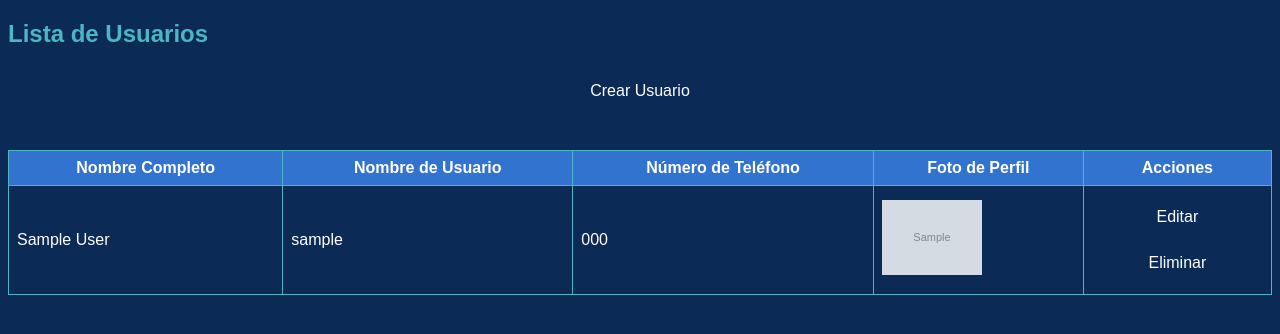
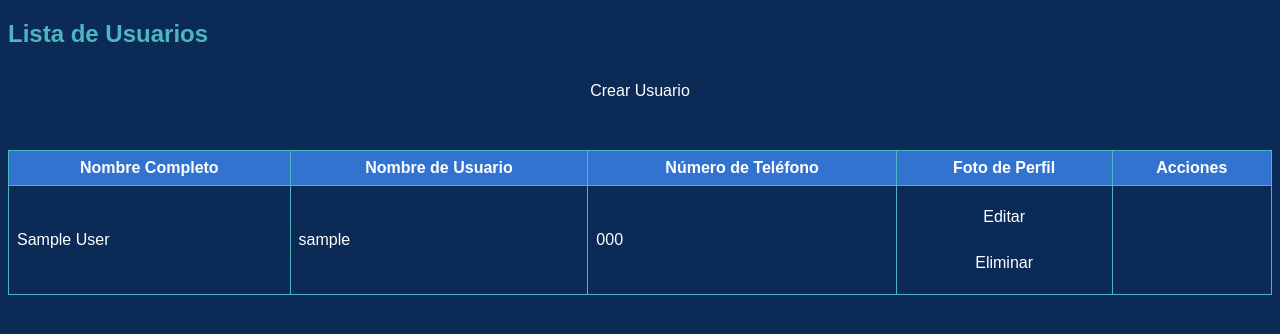
Before and after one commit to carlitos577/servident_shop, a Django app: page /dashboard/usuarios/ in a window 1280 px wide. Shown: the part 67-401 px from the top of the page. Run offline with Django 4.2, Linux system fonts and the light colour scheme; tables that the repository leaves empty hold one stand-in row (values such as "Sample post"); grey boxes marked "Sample" are stand-in pictures.

Commit message:
Update usuarios_list.html

```diff
--- a/gestion_usuarios/templates/Usuarios/usuarios_list.html
+++ b/gestion_usuarios/templates/Usuarios/usuarios_list.html
@@ -21,7 +21,7 @@
             <td>{{ usuario.full_name }}</td>
             <td>{{ usuario.username }}</td>
             <td>{{ usuario.phone_number }}</td>
-            <td><img src="{{ usuario.profile_picture.url }}" width="100" height="100"></td>
+            <!--<td><img src="{{ usuario.profile_picture.url }}" width="100" height="100"></td>-->
             <td>
                 <a href="{% url 'usuario_edit' usuario.id %}">Editar</a>
                 <a href="{% url 'usuario_delete' usuario.id %}">Eliminar</a>
```
